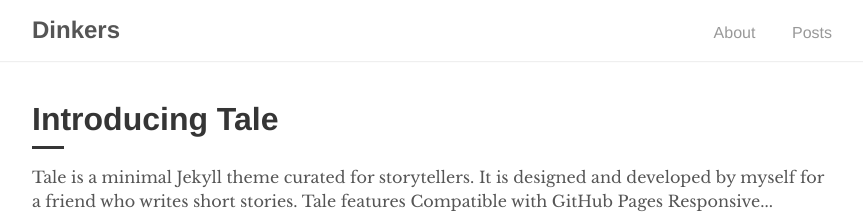
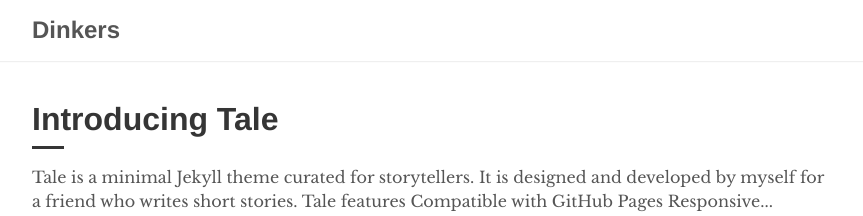
Before and after one commit to RobertDickens/dinkers.github.io, a Jekyll site: the page built from index.html, in a window 1280 px wide. Shown: the top 216 px of the page, without its empty margins (208-1071 px from the left). Built offline with Jekyll 4.4.1, drawn with Linux system fonts in a browser that asks for light colours; the list of posts is cut into pages by our own code.

Commit message:
Removed default links from every page

```diff
--- a/_layouts/default.html
+++ b/_layouts/default.html
@@ -9,10 +9,6 @@
         <a href="{{ site.baseurl }}/">
           <h2 class="nav-title">{{ site.title }}</h2>
         </a>
-        <ul>
-          <li><a href="{{ '/about' | prepend: site.baseurl }}">About</a></li>
-          <li><a href="{{ site.baseurl }}/">Posts</a></li>
-        </ul>
       </div>
     </nav>
 
```
